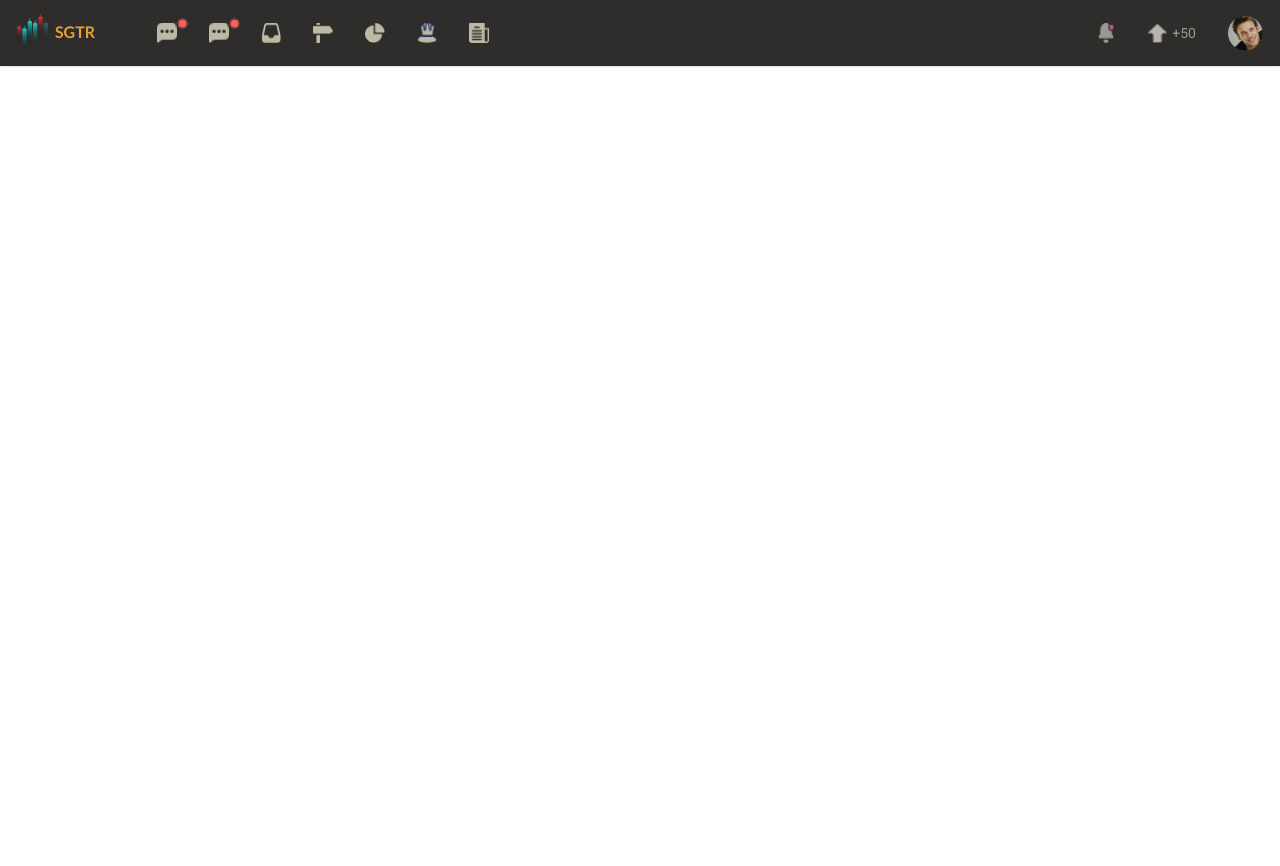
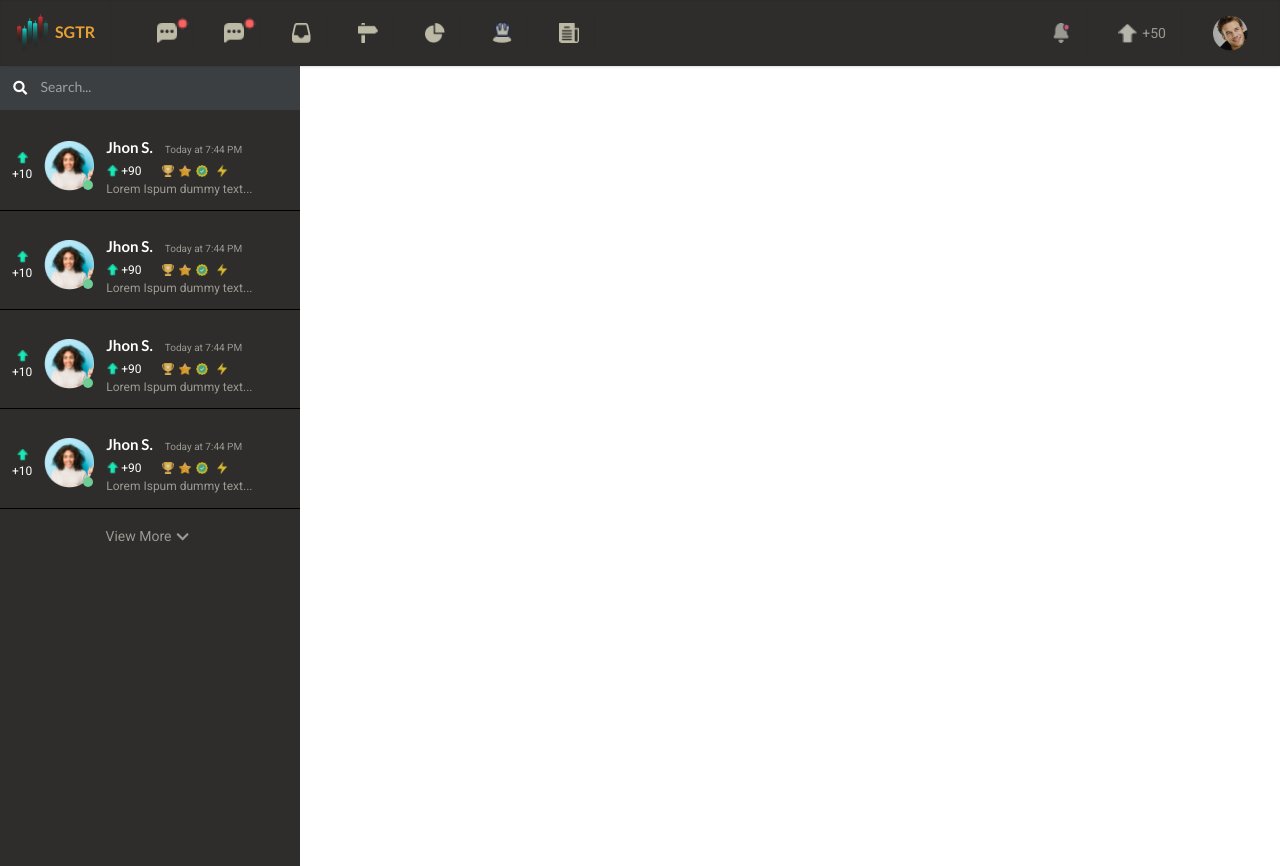
Before and after one commit to thutasann/angular-test, an Angular app: page / in a window 1280 px wide. Before the commit the page ends 800 px from the top, so only its background shows below. Built offline with nearby package versions, Linux system fonts and the light colour scheme.

Commit message:
UI: sidebar

```diff
--- a/src/app/app.component.html
+++ b/src/app/app.component.html
@@ -1 +1,2 @@
 <app-navbar></app-navbar>
+<app-sidebar></app-sidebar>
--- a/src/app/app.module.ts
+++ b/src/app/app.module.ts
@@ -3,10 +3,12 @@ import { BrowserModule } from '@angular/platform-browser'
 import { BrowserAnimationsModule } from '@angular/platform-browser/animations'
 import { AppRoutingModule } from './app-routing.module'
 import { AppComponent } from './app.component'
-import { NavbarComponent } from './navbar/navbar.component'
+import { NavbarComponent } from './navbar/navbar.component';
+import { SidebarComponent } from './sidebar/sidebar.component';
+import { SidebarItemComponent } from './sidebar/sidebar-item/sidebar-item.component'
 
 @NgModule({
-  declarations: [AppComponent, NavbarComponent],
+  declarations: [AppComponent, NavbarComponent, SidebarComponent, SidebarItemComponent],
   imports: [BrowserModule, AppRoutingModule, BrowserAnimationsModule],
   providers: [],
   bootstrap: [AppComponent],
--- a/src/app/navbar/navbar.component.css
+++ b/src/app/navbar/navbar.component.css
@@ -9,6 +9,9 @@
 
 .pushable.segment {
   margin: 0 !important;
+}
+.ui .item {
+  margin-right: 15px;
 }
 
 .ui .item:hover {
@@ -66,6 +69,7 @@
   flex-direction: column;
   align-items: flex-start;
   row-gap: 13px;
+  width: 270px;
 }
 .vertical-menu > a {
   width: 100%;
--- a/src/app/navbar/navbar.component.html
+++ b/src/app/navbar/navbar.component.html
@@ -1,4 +1,4 @@
-<div class="ui grid">
+<div class="ui grid nav-bar">
   <!-- Desktop -->
   <div class="computer only row">
     <div class="column">
@@ -76,7 +76,7 @@
     <div class="ui menu vertical-menu">
       <a
         class="item"
-        style="margin-right: 30px; margin-top: 0px; padding-bottom: 5px"
+        style="margin-right: 30px; margin-top: -4px; padding-bottom: 5px"
       >
         <div class="logo" (click)="toggleSidebar()">
           <img src="../../assets/icons/logo.png" alt="" srcset="" />
--- /dev/null
+++ b/src/app/sidebar/sidebar-item/sidebar-item.component.css
@@ -0,0 +1,90 @@
+.item {
+  padding: 12px;
+  display: flex;
+  align-items: center;
+  gap: 12px;
+  cursor: pointer;
+  border-bottom: 1px solid black;
+}
+
+.item:hover {
+  background-color: var(--grey-light);
+}
+
+/*  point  */
+.point {
+  display: flex;
+  flex-direction: column;
+  align-items: flex-start;
+  color: white;
+  font-size: 12px;
+}
+
+.point > img {
+  margin-left: 4px;
+}
+
+/* user image */
+.user-image {
+  position: relative;
+}
+
+.user-image > .active-status {
+  position: absolute;
+  right: 2%;
+  bottom: 10%;
+  width: 10px;
+  height: 10px;
+  border-radius: 100%;
+  background-color: #6ecd95;
+}
+
+/* detail */
+.detail {
+  display: flex;
+  flex-direction: column;
+  align-items: flex-start;
+}
+
+.detail > .user {
+  color: white;
+  display: flex;
+  align-items: center;
+  gap: 12px;
+}
+
+.detail > .user > h3 {
+  font-size: 15px;
+  line-height: 0px;
+  padding-top: 9px;
+}
+
+.detail > .user > span {
+  font-size: 10px;
+  color: var(--typo-grey);
+}
+
+.detail > .badges {
+  display: flex;
+  align-items: center;
+  gap: 20px;
+}
+
+.detail > .badges > .count {
+  display: flex;
+  align-items: center;
+  gap: 3px;
+  font-size: 12px;
+  color: white;
+}
+
+.detail .badges > .awards {
+  display: flex;
+  align-items: center;
+  gap: 5px;
+}
+
+.detail > .text {
+  color: var(--typo-grey);
+  font-size: 12px;
+}
--- /dev/null
+++ b/src/app/sidebar/sidebar-item/sidebar-item.component.html
@@ -0,0 +1,51 @@
+<div class="item">
+  <!-- point -->
+  <div class="point">
+    <img
+      src="../../../assets/icons/arrow-up-green.png"
+      width="12px"
+      height="12px"
+    />
+    <span>+{{ conversation.point }}</span>
+  </div>
+
+  <!-- image -->
+  <div class="user-image">
+    <img [src]="conversation.image" width="50px" height="50px" />
+    <div class="active-status"></div>
+  </div>
+
+  <!-- info -->
+  <div class="detail">
+    <div class="user">
+      <h3>{{ conversation.name }}.</h3>
+      <span> Today at {{ conversation.date }}</span>
+    </div>
+
+    <div class="badges">
+      <div class="count">
+        <img
+          src="../../../assets/icons/arrow-up-green.png"
+          width="12px"
+          height="12px"
+        />
+        <span>+{{ conversation.awardPoint }}</span>
+      </div>
+
+      <div class="awards">
+        <img src="../../../assets/icons/award.png" width="12px" height="12px" />
+        <img src="../../../assets/icons/star.png" width="12px" height="12px" />
+        <img src="../../../assets/icons/check.png" width="12px" height="12px" />
+        <img
+          src="../../../assets/icons/lightening.png"
+          width="18px"
+          height="18px"
+        />
+      </div>
+    </div>
+
+    <div class="text">
+      <p>{{ conversation.message }}...</p>
+    </div>
+  </div>
+</div>
--- /dev/null
+++ b/src/app/sidebar/sidebar.component.css
@@ -0,0 +1,38 @@
+.conversations {
+  background-color: var(--grey);
+  max-width: 300px;
+  height: 100vh;
+  overflow-y: auto;
+  padding-bottom: 100px;
+}
+
+.conversations > .search-bar {
+  padding: 12px;
+  background-color: var(--grey-light);
+}
+
+.conversations > .list {
+  margin-top: 16px;
+}
+
+.conversations > .list > .more {
+  display: flex;
+  align-items: center;
+  justify-content: center;
+  margin-top: 19px;
+}
+
+.conversations > .list > .more > button {
+  background-color: transparent;
+  border: none;
+  outline: none;
+  color: var(--typo-grey);
+  display: flex;
+  align-items: center;
+  gap: 3px;
+  cursor: pointer;
+}
+
+.conversations > .list > .more > button:hover {
+  color: white;
+}
--- /dev/null
+++ b/src/app/sidebar/sidebar.component.html
@@ -0,0 +1,23 @@
+<div class="conversations">
+  <section class="search-bar">
+    <div class="ui inverted transparent input">
+      <i class="search icon" style="margin-right: 12px"></i>
+      <input type="text" placeholder="Search..." />
+    </div>
+  </section>
+
+  <section class="list">
+    <ng-container *ngFor="let item of converstaions">
+      <div class="ui relaxed divided list">
+        <app-sidebar-item [conversation]="item"></app-sidebar-item>
+      </div>
+    </ng-container>
+
+    <div class="more">
+      <button class="more" aria-label="view more" role="button">
+        <span>View More</span>
+        <i class="chevron down icon"></i>
+      </button>
+    </div>
+  </section>
+</div>
--- /dev/null
+++ b/src/app/sidebar/sidebar.component.ts
@@ -0,0 +1,54 @@
+import { Component } from '@angular/core'
+
+export interface IConversation {
+  point: number
+  image: string
+  name: string
+  date: string
+  awardPoint: number
+  message: string
+}
+
+@Component({
+  selector: 'app-sidebar',
+  templateUrl: './sidebar.component.html',
+  styleUrls: ['./sidebar.component.css'],
+})
+export class SidebarComponent {
+  sidenav: boolean = true
+
+  converstaions: IConversation[] = [
+    {
+      point: 10,
+      image: '../../assets/icons/person-three.png',
+      name: 'Jhon S',
+      date: '7:44 PM',
+      awardPoint: 90,
+      message: 'Lorem Ispum dummy text',
+    },
+    {
+      point: 10,
+      image: '../../assets/icons/person-three.png',
+      name: 'Jhon S',
+      date: '7:44 PM',
+      awardPoint: 90,
+      message: 'Lorem Ispum dummy text',
+    },
+    {
+      point: 10,
+      image: '../../assets/icons/person-three.png',
+      name: 'Jhon S',
+      date: '7:44 PM',
+      awardPoint: 90,
+      message: 'Lorem Ispum dummy text',
+    },
+    {
+      point: 10,
+      image: '../../assets/icons/person-three.png',
+      name: 'Jhon S',
+      date: '7:44 PM',
+      awardPoint: 90,
+      message: 'Lorem Ispum dummy text',
+    },
+  ]
+}
--- a/src/index.html
+++ b/src/index.html
@@ -46,6 +46,7 @@
     />
     <meta property="twitter:image" content="./assets/og.png" />
   </head>
+
   <body>
     <app-root></app-root>
   </body>
--- a/src/styles.css
+++ b/src/styles.css
@@ -6,7 +6,15 @@
 
 :root {
   --yellow: #e59f33;
+  --green: #6ECD95,
+  --primary-black: #1B1C1D;
   --grey: #2e2d2c;
-  --grey-light: #575554;
+  --grey-light: #3c3f41;
   --typo-grey: #9b9991;
 }
+
+
+body{
+  background-color: #1B1C1D;
+  overflow-y: hidden;
+}
```
Also changed, not shown: src/app/sidebar/sidebar-item/sidebar-item.component.ts (added, +11 -0 lines).
